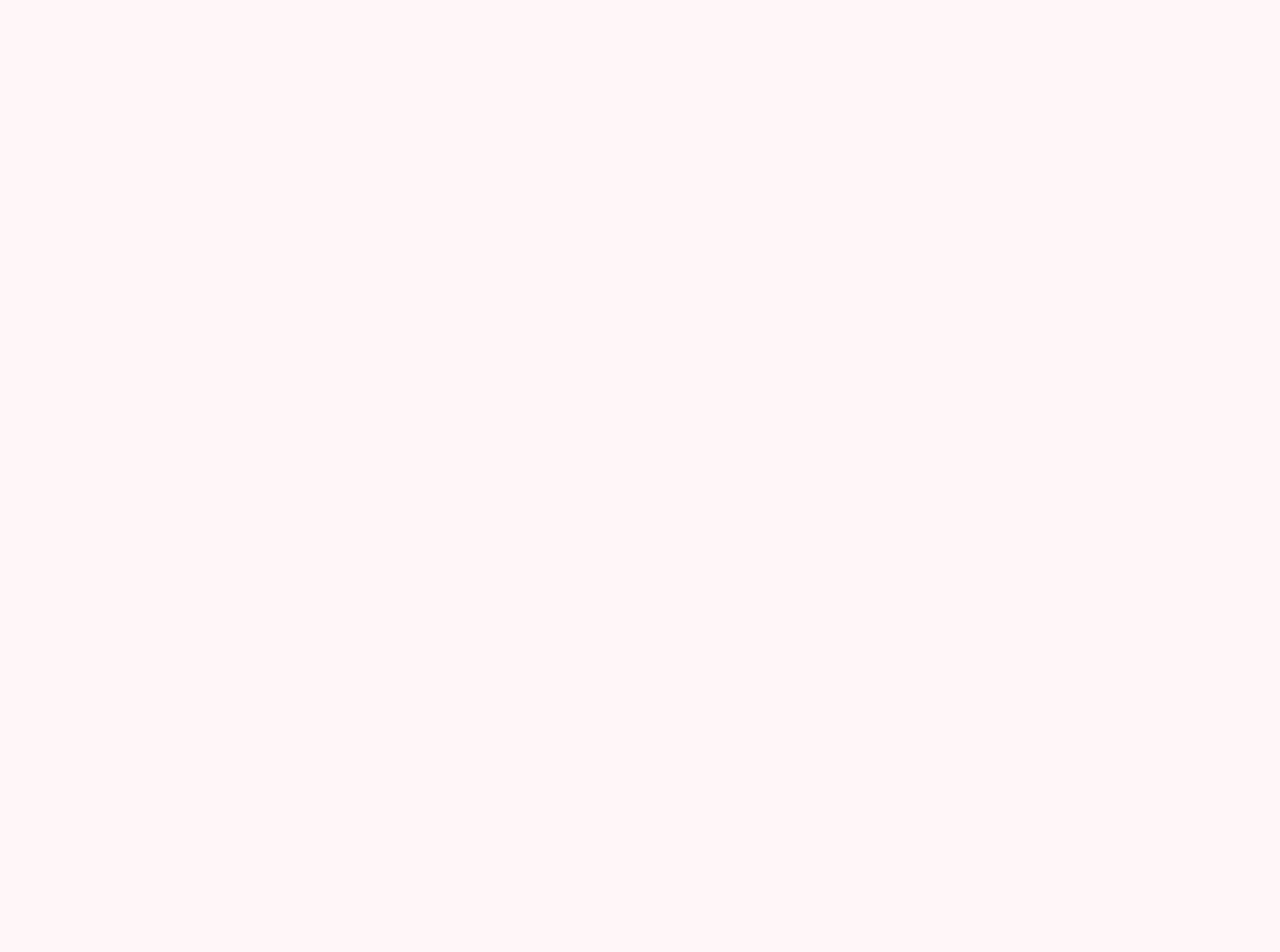
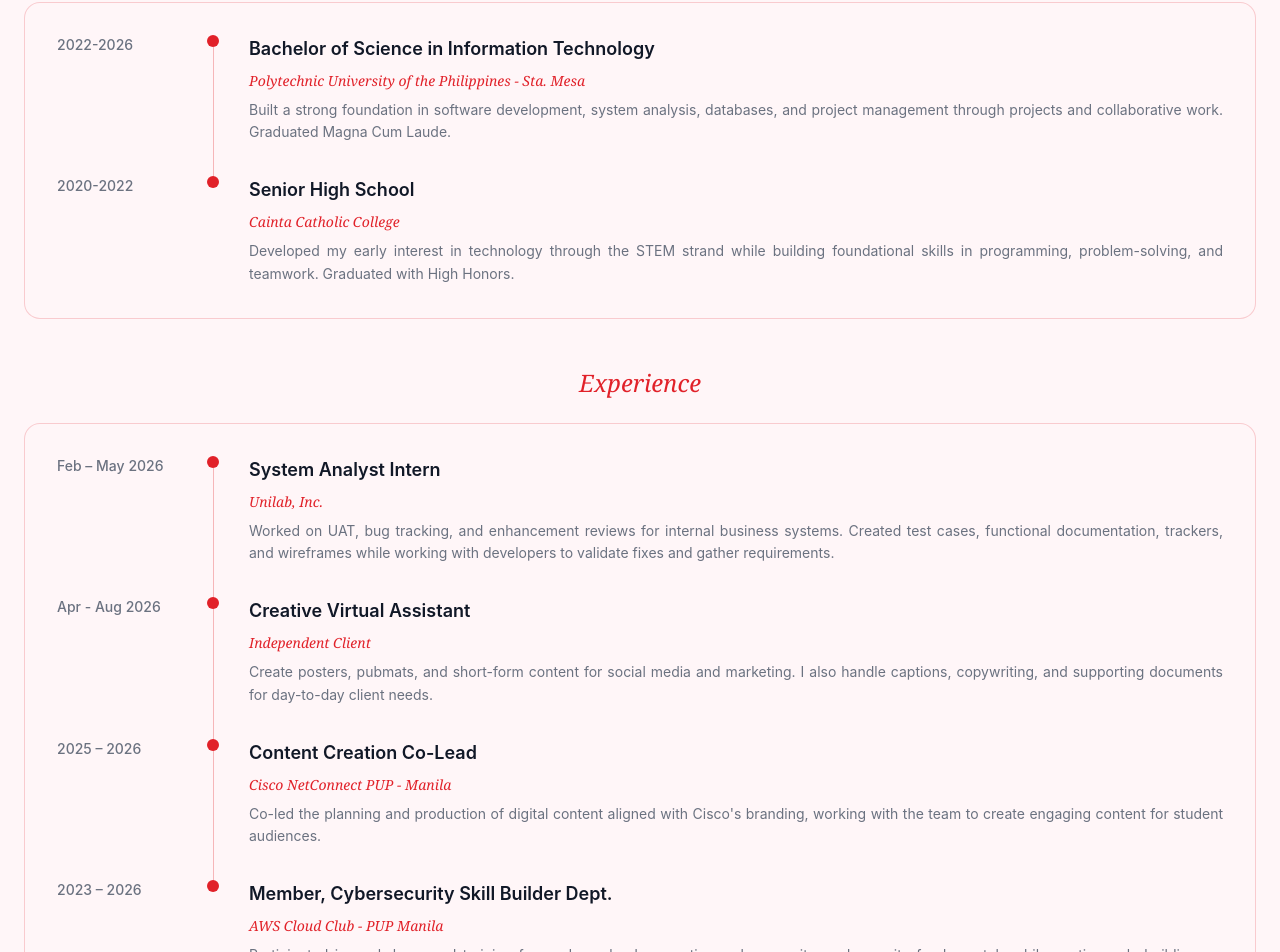
Before and after one commit to jameymey/Jamaica-Pingol, a React (Vite) app: page /about in a window 1280 px wide. Shown: the part 1835-2787 px from the top of the page. Before the commit the page ends 1866 px from the top, so only its background shows below. Built offline with nearby package versions, Linux system fonts and the light colour scheme.

Commit message:
Updated Experience and Education

```diff
--- a/src/components/TypingTitle.jsx
+++ b/src/components/TypingTitle.jsx
@@ -17,7 +17,7 @@
 
     const timer = setTimeout(() => {
       if (!isDeleting) {
-        setText(currentTitle.substring(0, text.length + 1));
+        setText(currentTitle.substring(0, text.length + 1)) ;
 
         if (text.length + 1 === currentTitle.length) {
           setTimeout(() => setIsDeleting(true), 1500);
--- a/src/layout/Navbar.jsx
+++ b/src/layout/Navbar.jsx
@@ -87,7 +87,7 @@
         {/* CTA Button */}
         <div className="hidden md:block">
           <Link to="/contact">
-            <Button className="relative overflow-hidden rounded-full font-medium focus:outline-none focus:ring-2 focus:ring-secondary bg-secondary text-white hover:bg-secondary/90 shadow-lg shadow-secondary/25">
+            <Button>
               Contact Me
             </Button>
           </Link>
@@ -133,7 +133,7 @@
 
             <div className="pt-4">
               <Link to="/contact" onClick={closeMobileMenu}>
-                <Button className="w-full bg-secondary text-white hover:bg-secondary/90">
+                <Button className="w-full">
                   Contact Me
                 </Button>
               </Link>
--- a/src/pages/About/CareerJourney.jsx
+++ b/src/pages/About/CareerJourney.jsx
@@ -1,18 +1,163 @@
 export const CareerJourney = () => {
+  const education = [
+    {
+      date: "2022-2026",
+      title: "Bachelor of Science in Information Technology",
+      organization: "Polytechnic University of the Philippines - Sta. Mesa",
+      description:
+        "Built a strong foundation in software development, system analysis, databases, and project management through projects and collaborative work. Graduated Magna Cum Laude.",
+    },
+    {
+      date: "2020-2022",
+      title: "Senior High School",
+      organization: "Cainta Catholic College",
+      description:
+        "Developed my early interest in technology through the STEM strand while building foundational skills in programming, problem-solving, and teamwork. Graduated with High Honors.",
+    },
+  ];
+
+  const experience = [
+    {
+      date: "Feb – May 2026",
+      title: "System Analyst Intern",
+      organization: "Unilab, Inc.",
+      description:
+        "Worked on UAT, bug tracking, and enhancement reviews for internal business systems. Created test cases, functional documentation, trackers, and wireframes while working with developers to validate fixes and gather requirements.",
+    },
+    {
+      date: "Apr - Aug 2026 ",
+      title: "Creative Virtual Assistant",
+      organization: "Independent Client",
+      description:
+        "Create posters, pubmats, and short-form content for social media and marketing. I also handle captions, copywriting, and supporting documents for day-to-day client needs.",
+    },
+    {
+      date: "2025 – 2026",
+      title: "Content Creation Co-Lead",
+      organization: "Cisco NetConnect PUP - Manila",
+      description:
+        "Co-led the planning and production of digital content aligned with Cisco's branding, working with the team to create engaging content for student audiences.",
+    },
+    {
+      date: "2023 – 2026",
+      title: "Member, Cybersecurity Skill Builder Dept.",
+      organization: "AWS Cloud Club - PUP Manila",
+      description:
+        "Participated in workshops and training focused on cloud computing, cybersecurity, and security fundamentals while continuously building my technical knowledge.",
+    },
+  ];
+
   return (
     <section className="relative overflow-hidden bg-background py-28">
-      <div className="container mx-auto px-6 relative z-10">
+      <div className="container relative z-10 mx-auto px-6">
         <div className="mb-8 animate-fade-in">
+
+          {/* SECTION LABEL */}
           <span className="mb-4 block text-sm font-medium uppercase tracking-wider text-primary">
             Career Journey
           </span>
+
+          {/* TITLE */}
           <h2 className="text-3xl font-bold leading-tight sm:text-4xl md:text-5xl">
-            Experience that <span className="font-serif italic font-normal text-primary">speaks volumes</span>
+            Experience that{" "}
+            <span className="font-serif font-normal italic text-primary">
+              speaks volumes
+            </span>
           </h2>
-          {/* <p className="mt-6 max-w-2xl space-y-5 text-lg leading-relaxed text-muted-foreground">
-            A timeline of my journey, from a curious student to a growing IT professional, <br />
-            learning through experience and building things along the way.
-          </p> */}
+
+          {/* INTRO */}
+          <p className="mt-4 text-lg leading-relaxed text-justify text-muted-foreground">
+            A timeline of my journey from exploring technology as a student to
+            building experience in the IT field through projects, collaboration,
+            and continuous learning.
+          </p>
+
+          {/* EDUCATION */}
+          <h3 className="mb-6 mt-12 text-2xl text-center font-serif font-normal italic text-primary">
+            Education
+          </h3>
+
+          <div className="animate-fade-in space-y-8 rounded-2xl border border-primary/20 bg-background p-4 delay-200 sm:p-8">
+            {education.map((item, index) => (
+              <div
+                key={item.title}
+                className="grid grid-cols-[70px_16px_minmax(0,1fr)] gap-3 sm:grid-cols-[120px_24px_minmax(0,1fr)] sm:gap-6"
+              >
+                {/* DATE */}
+                <div className="text-sm font-medium text-muted-foreground">
+                  {item.date}
+                </div>
+
+                {/* TIMELINE */}
+                <div className="relative flex justify-center">
+                  {index < education.length - 1 && (
+                    <div className="absolute left-1/2 top-3 h-[calc(100%+2rem)] w-px bg-primary/30" />
+                  )}
+
+                  <div className="relative h-3 w-3 rounded-full bg-primary" />
+                </div>
+
+                {/* CONTENT */}
+                <div className="min-w-0">
+                  <h3 className="mb-2 text-lg font-semibold text-foreground">
+                    {item.title}
+                  </h3>
+
+                  <p className="mb-2 text-sm font-serif font-normal italic text-primary">
+                    {item.organization}
+                  </p>
+
+                  <p className="text-sm leading-relaxed text-justify text-muted-foreground">
+                    {item.description}
+                  </p>
+                </div>
+              </div>
+            ))}
+          </div>
+
+          {/* EXPERIENCE */}
+          <h3 className="mb-6 mt-12 text-2xl text-center font-serif font-normal italic text-primary">
+            Experience
+          </h3>
+
+          <div className="animate-fade-in space-y-8 rounded-2xl border border-primary/20 bg-background p-4 delay-200 sm:p-8">
+            {experience.map((item, index) => (
+              <div
+                key={item.title}
+                className="grid grid-cols-[70px_16px_minmax(0,1fr)] gap-3 sm:grid-cols-[120px_24px_minmax(0,1fr)] sm:gap-6"
+              >
+                {/* DATE */}
+                <div className="text-sm font-medium text-muted-foreground">
+                  {item.date}
+                </div>
+
+                {/* TIMELINE */}
+                <div className="relative flex justify-center">
+                  {index < experience.length - 1 && (
+                    <div className="absolute left-1/2 top-3 h-[calc(100%+2rem)] w-px bg-primary/30" />
+                  )}
+
+                  <div className="relative h-3 w-3 rounded-full bg-primary" />
+                </div>
+
+                {/* CONTENT */}
+                <div className="min-w-0">
+                  <h3 className="mb-2 text-lg font-semibold text-foreground">
+                    {item.title}
+                  </h3>
+
+                  <p className="mb-2 text-sm font-serif font-normal italic text-primary">
+                    {item.organization}
+                  </p>
+
+                  <p className="text-sm leading-relaxed text-justify text-muted-foreground">
+                    {item.description}
+                  </p>
+                </div>
+              </div>
+            ))}
+          </div>
+
         </div>
       </div>
     </section>
--- a/src/pages/About/Skill.jsx
+++ b/src/pages/About/Skill.jsx
@@ -53,7 +53,7 @@
   ];
 
   return (
-    <section className="relative overflow-hidden bg-white py-28">
+    <section className="relative overflow-hidden bg-white py-16 md:py-20">
       <div className="container mx-auto px-6 relative z-10">
 
         {/* Section Heading */}
@@ -75,7 +75,7 @@
           {skillCategories.map((category, index) => (
             <div
               key={category.title}
-              className="rounded-2xl border border-gray-200 bg-white p-6 transition-all duration-300 hover:-translate-y-1 border-2 border-primary/20 hover:shadow-sm"
+              className="rounded-2xl border border-gray-200 bg-white p-6 transition-all duration-300 hover:-translate-y-1 border-2 border-primary/20 hover:shadow-sm animate-fade-in delay-100"
             >
               {/* Category Title */}
               <h3 className="mb-6 text-lg font-bold text-foreground">
@@ -87,7 +87,7 @@
                 {category.skills.map((skill) => (
                   <span
                     key={skill}
-                    className="rounded-lg border-2 border-primary/20 bg-gray-50 px-3 py-2 text-xs font-medium uppercase tracking-wide text-muted-foreground transition-all duration-300 hover:border-primary/30 hover:bg-primary/5 hover:text-primary"
+                    className="rounded-lg border-2 border-primary/20 bg-gray-50 px-3 py-2 text-xs font-medium uppercase tracking-wide transition-all duration-300 hover:border-primary/30 hover:bg-primary/5 hover:text-primary"
                   >
                     {skill}
                   </span>
```
